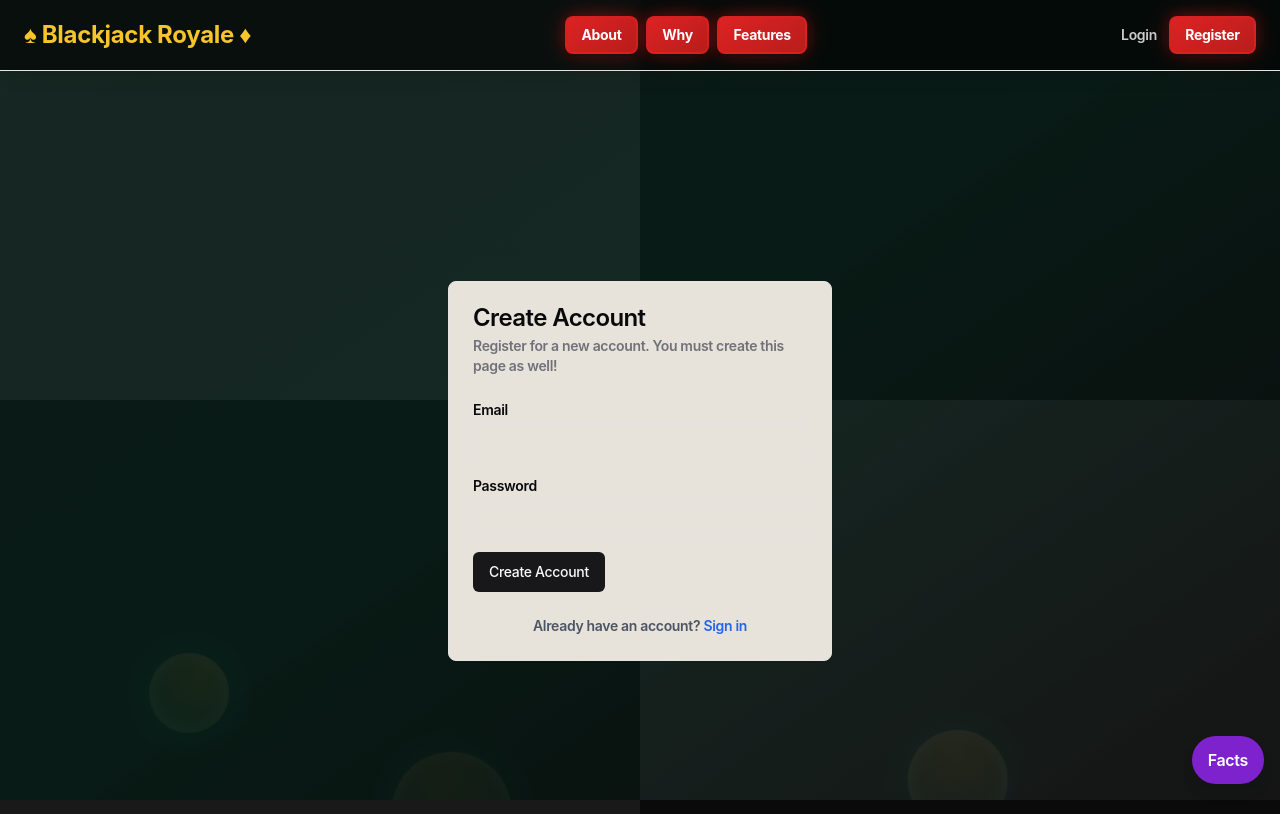
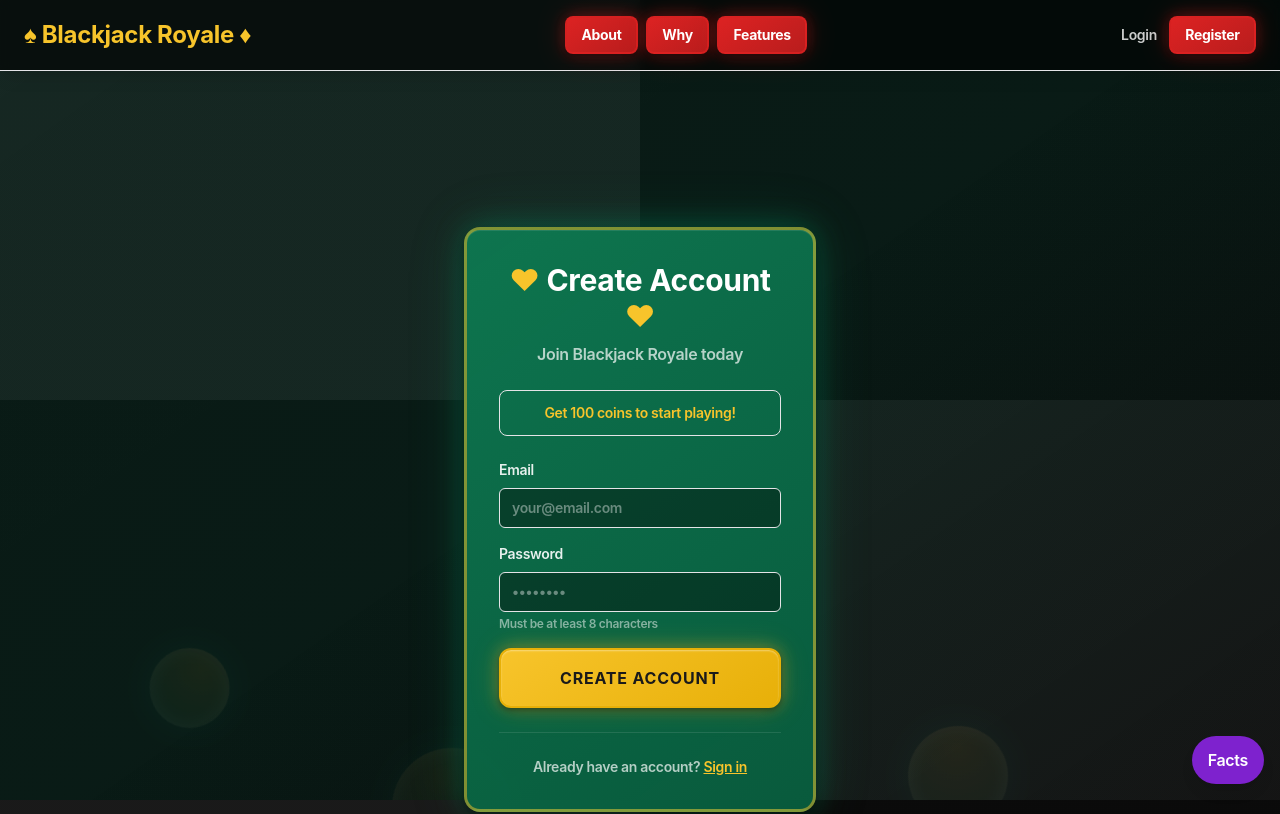
Before and after one commit to RedScall599/Blackjack, a Next.js app: page /register in a window 1280 px wide. Shown: the top 814 px of the page. Built offline with nearby package versions, Linux system fonts and the light colour scheme; no server answers.

Commit message:
login page css

```diff
--- a/src/app/(auth)/login/page.jsx
+++ b/src/app/(auth)/login/page.jsx
@@ -3,9 +3,7 @@
 import { useState } from 'react'
 import { useRouter, useSearchParams } from 'next/navigation'
 import Link from 'next/link'
-// Use app-wide red nav button style
 import { Input } from '@/components/ui/input'
-import { Card, CardContent, CardDescription, CardHeader, CardTitle } from '@/components/ui/card'
 
 export default function LoginPage() {
   const router = useRouter()
@@ -32,7 +30,6 @@ export default function LoginPage() {
         const next = params?.get('next')
         const dest = next || '/home'
         router.replace(dest)
-        // Ensure server components re-read cookies immediately
         router.refresh()
       }
     } catch (e) {
@@ -43,38 +40,68 @@ export default function LoginPage() {
   }
 
   return (
-    <Card className="auth-panel">
-      <CardHeader>
-        <CardTitle>Sign In</CardTitle>
-        <CardDescription className="text-black">Sign in to play Blackjack Royale.</CardDescription>
-      </CardHeader>
-      <CardContent>
-        <div className="text-sm text-gray-600 mb-3">
-          New users start with 100 coins.
+    <div className="min-h-screen flex items-center justify-center px-4">
+      <div className="w-full max-w-md">
+        <div className="card-panel">
+          <div className="text-center mb-6">
+            <h1 className="text-3xl font-bold text-white mb-2">
+              <span className="text-gold">&#9824;</span> Sign In <span className="text-gold">&#9824;</span>
+            </h1>
+            <p className="text-white/70">Welcome back to Blackjack Royale</p>
           </div>
-        {error && <p className="text-red-600 text-sm mb-2">{error}</p>}
 
-        <form onSubmit={handleSubmit} className="space-y-3">
+          <div className="bg-emerald-900/20 border border-emerald-500/30 rounded-lg p-3 mb-6 text-center">
+            <p className="text-emerald-300 text-sm font-semibold">New users start with 100 coins</p>
+          </div>
+
+          {error && (
+            <div className="bg-red-900/30 border border-red-500/50 rounded-lg p-3 mb-4">
+              <p className="text-red-300 text-sm">{error}</p>
+            </div>
+          )}
+
+          <form onSubmit={handleSubmit} className="space-y-4">
             <div>
-            <label className="block text-sm mb-1">Email</label>
-            <Input className="bg-white text-black" type="email" value={email} onChange={(e) => setEmail(e.target.value)} required />
+              <label className="block text-white/90 text-sm font-semibold mb-2">Email</label>
+              <Input
+                className="bg-black/40 border-gold/30 text-white placeholder:text-white/40 focus:border-gold focus:ring-gold/50"
+                type="email"
+                value={email}
+                onChange={(e) => setEmail(e.target.value)}
+                placeholder="your@email.com"
+                required
+              />
             </div>
             <div>
-            <label className="block text-sm mb-1">Password</label>
-            <Input className="bg-white text-black" type="password" value={password} onChange={(e) => setPassword(e.target.value)} required />
+              <label className="block text-white/90 text-sm font-semibold mb-2">Password</label>
+              <Input
+                className="bg-black/40 border-gold/30 text-white placeholder:text-white/40 focus:border-gold focus:ring-gold/50"
+                type="password"
+                value={password}
+                onChange={(e) => setPassword(e.target.value)}
+                placeholder="••••••••"
+                required
+              />
             </div>
-          <button type="submit" className="nav-btn w-full" disabled={loading}>{loading ? 'Signing in...' : 'Sign In'}</button>
+            <button
+              type="submit"
+              className="btn-primary w-full text-lg font-bold"
+              disabled={loading}
+            >
+              {loading ? 'Signing in...' : 'Sign In'}
+            </button>
           </form>
 
-        <div className="mt-6 text-center">
-          <p className="text-sm text-gray-600 mt-2">
+          <div className="mt-6 text-center border-t border-white/10 pt-6">
+            <p className="text-white/70 text-sm">
               Don&apos;t have an account?{' '}
-            <Link href="/register" className="text-blue-600 hover:underline">
+              <Link href="/register" className="text-gold hover:text-gold/80 font-semibold underline transition-colors">
                 Sign up
               </Link>
             </p>
           </div>
-      </CardContent>
-    </Card>
+        </div>
+      </div>
+    </div>
   )
 }
--- a/src/app/(auth)/register/page.jsx
+++ b/src/app/(auth)/register/page.jsx
@@ -3,9 +3,7 @@
 import { useState } from 'react'
 import { useRouter } from 'next/navigation'
 import Link from 'next/link'
-import { Button } from '@/components/ui/button'
 import { Input } from '@/components/ui/input'
-import { Card, CardContent, CardDescription, CardHeader, CardTitle } from '@/components/ui/card'
 
 export default function RegisterPage() {
   const router = useRouter()
@@ -38,38 +36,69 @@ export default function RegisterPage() {
   }
 
   return (
-    <Card>
-      <CardHeader>
-        <CardTitle>Create Account</CardTitle>
-        <CardDescription>
-          Register for a new account.
-          You must create this page as well!
-        </CardDescription>
-      </CardHeader>
-      <CardContent>
-        {error && <p className="text-red-600 text-sm mb-2">{error}</p>}
+    <div className="min-h-screen flex items-center justify-center px-4">
+      <div className="w-full max-w-md">
+        <div className="card-panel">
+          <div className="text-center mb-6">
+            <h1 className="text-3xl font-bold text-white mb-2">
+              <span className="text-gold">&#9829;</span> Create Account <span className="text-gold">&#9829;</span>
+            </h1>
+            <p className="text-white/70">Join Blackjack Royale today</p>
+          </div>
 
-        <form onSubmit={handleSubmit} className="space-y-3">
+          <div className="bg-gold/10 border border-gold/30 rounded-lg p-3 mb-6 text-center">
+            <p className="text-gold text-sm font-semibold">Get 100 coins to start playing!</p>
+          </div>
+
+          {error && (
+            <div className="bg-red-900/30 border border-red-500/50 rounded-lg p-3 mb-4">
+              <p className="text-red-300 text-sm">{error}</p>
+            </div>
+          )}
+
+          <form onSubmit={handleSubmit} className="space-y-4">
             <div>
-            <label className="block text-sm mb-1">Email</label>
-            <Input type="email" value={email} onChange={(e) => setEmail(e.target.value)} required />
+              <label className="block text-white/90 text-sm font-semibold mb-2">Email</label>
+              <Input
+                className="bg-black/40 border-gold/30 text-white placeholder:text-white/40 focus:border-gold focus:ring-gold/50"
+                type="email"
+                value={email}
+                onChange={(e) => setEmail(e.target.value)}
+                placeholder="your@email.com"
+                required
+              />
             </div>
             <div>
-            <label className="block text-sm mb-1">Password</label>
-            <Input type="password" value={password} onChange={(e) => setPassword(e.target.value)} required />
+              <label className="block text-white/90 text-sm font-semibold mb-2">Password</label>
+              <Input
+                className="bg-black/40 border-gold/30 text-white placeholder:text-white/40 focus:border-gold focus:ring-gold/50"
+                type="password"
+                value={password}
+                onChange={(e) => setPassword(e.target.value)}
+                placeholder="••••••••"
+                required
+              />
+              <p className="text-white/50 text-xs mt-1">Must be at least 8 characters</p>
             </div>
-          <Button type="submit" disabled={loading}>{loading ? 'Creating...' : 'Create Account'}</Button>
+            <button
+              type="submit"
+              className="btn-primary w-full text-lg font-bold"
+              disabled={loading}
+            >
+              {loading ? 'Creating account...' : 'Create Account'}
+            </button>
           </form>
 
-        <div className="mt-6 text-center">
-          <p className="text-sm text-gray-600">
+          <div className="mt-6 text-center border-t border-white/10 pt-6">
+            <p className="text-white/70 text-sm">
               Already have an account?{' '}
-            <Link href="/login" className="text-blue-600 hover:underline">
+              <Link href="/login" className="text-gold hover:text-gold/80 font-semibold underline transition-colors">
                 Sign in
               </Link>
             </p>
           </div>
-      </CardContent>
-    </Card>
+        </div>
+      </div>
+    </div>
   )
 }
```
Lines whose indentation alone changed are shown as unchanged.
